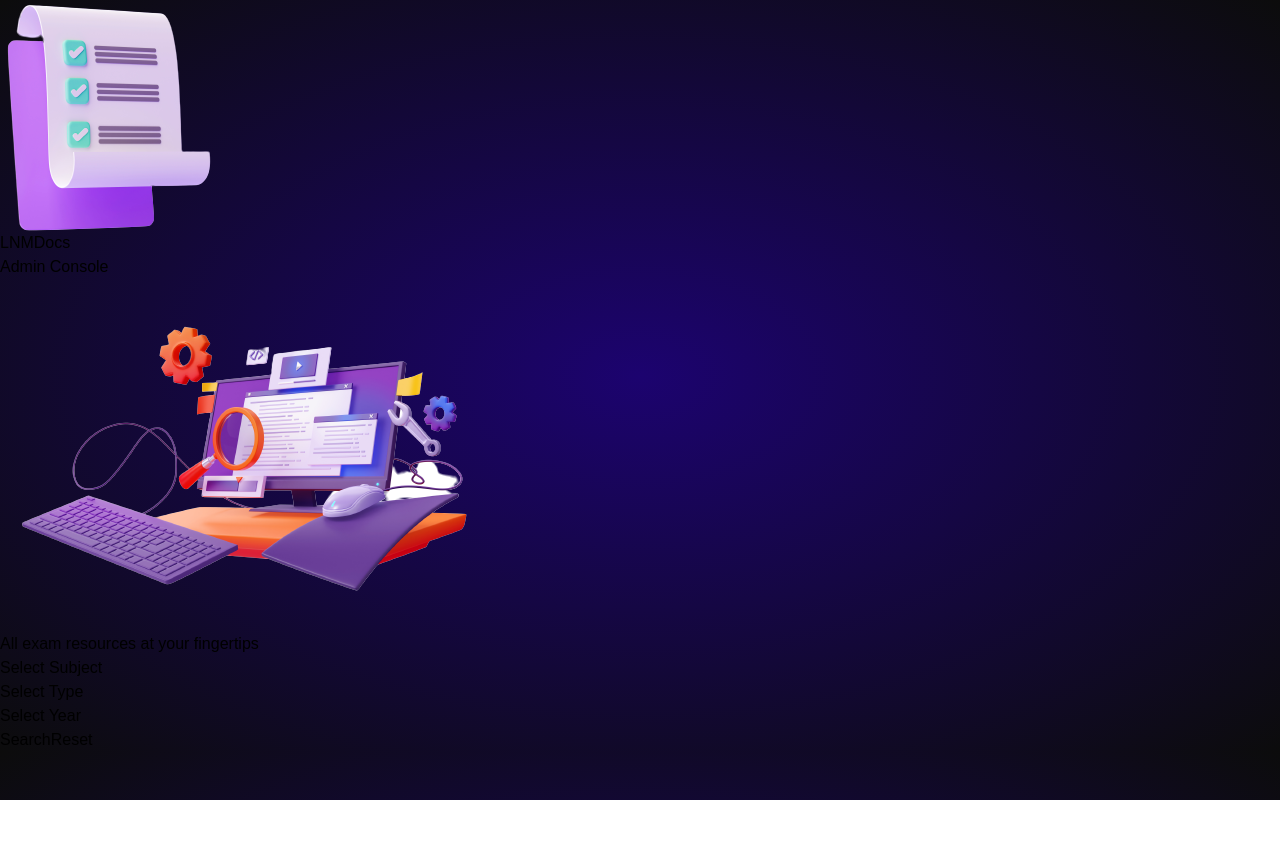
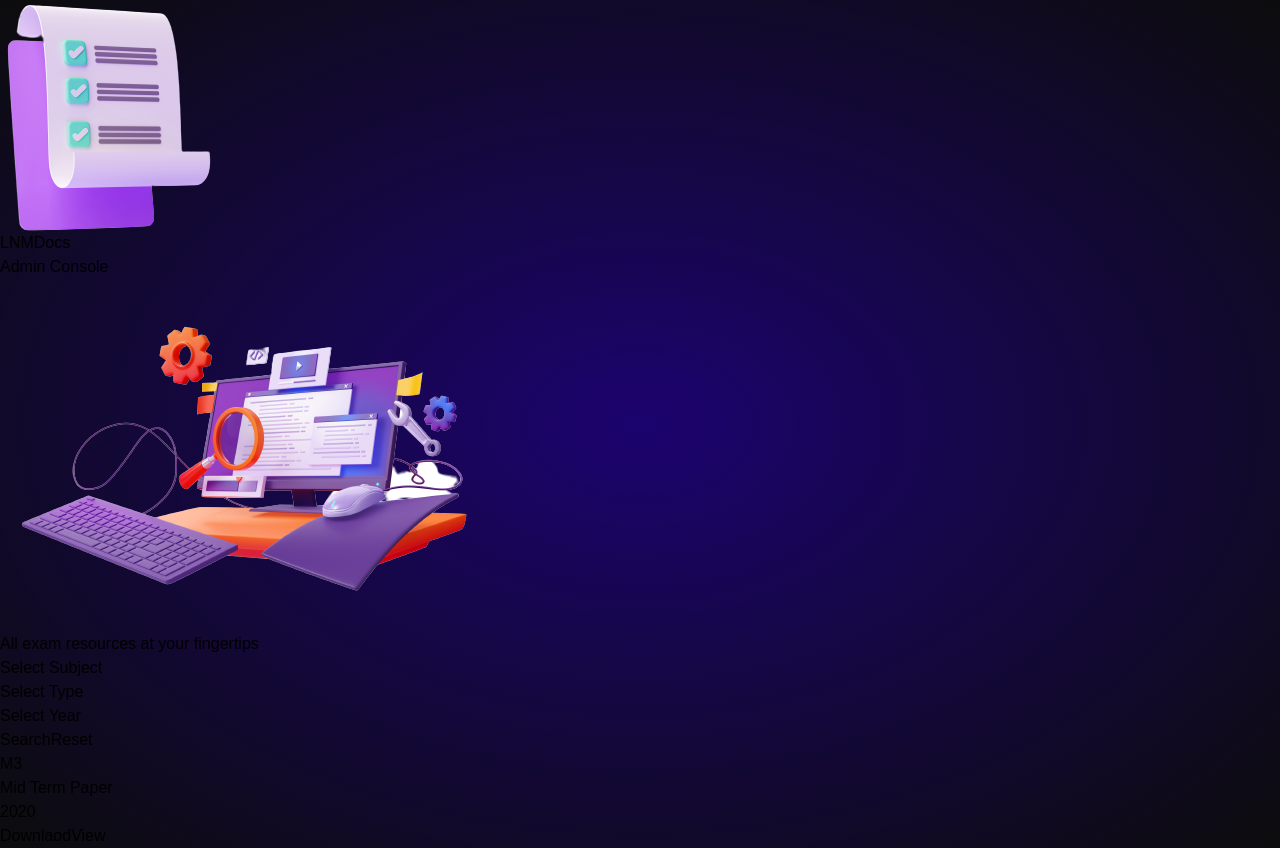
Before and after one commit to sujalcodes3/LNMDocs, a React (Create React App) app in the folder client/: page / in a window 1280 px wide. Before the commit the page ends 800 px from the top, so only its background shows below. Built offline with nearby package versions, Linux system fonts and the light colour scheme; what @material-tailwind/react would draw is missing.

Commit message:
Added card component

```diff
--- a/client/src/App.js
+++ b/client/src/App.js
@@ -2,6 +2,7 @@ import React from "react";
 import FormSelect from "./components/Form";
 import Navbar from "./components/Navbar";
 import image from './assets/left_png.png'
+import Card from "./components/Card";
 function App() {
   return (
     <div className="h-[calc(100vh-40px)]">
@@ -12,9 +13,8 @@ function App() {
           <div className="text-blue-gray-100 font-bold text-4xl my-5 text-center w-96 drop-shadow-4xl">All exam resources at your fingertips</div>
           <FormSelect />
         </div>
-
       </div>
-
+      <Card />
     </div>
   );
 }
--- /dev/null
+++ b/client/src/components/Card.js
@@ -0,0 +1,18 @@
+import { Button } from "@material-tailwind/react";
+
+export default function Card() {
+    return (
+        <div className='h-80 w-72 bg-slate-100 backdrop-blur-md backdrop-brightness-50 flex justify-evenly items-center flex-col mx-auto rounded-2xl'>
+            <div className="h-36 w-max flex flex-col justify-center items-center gap-5">
+                <div className="text-white font-extrabold text-4xl">M3</div>
+                <div className="text-white font-extrabold text-xl">Mid Term Paper</div>
+                <div className="text-white font-extrabold text-lg">2020</div>
+            </div>
+            <div className="flex gap-x-10">
+                <Button variant='gradient' className='w-30'>Downlaod</Button>
+                <Button variant='outlined' className='w-30'>View</Button>
+            </div>
+        </div>
+
+    );
+}
```
